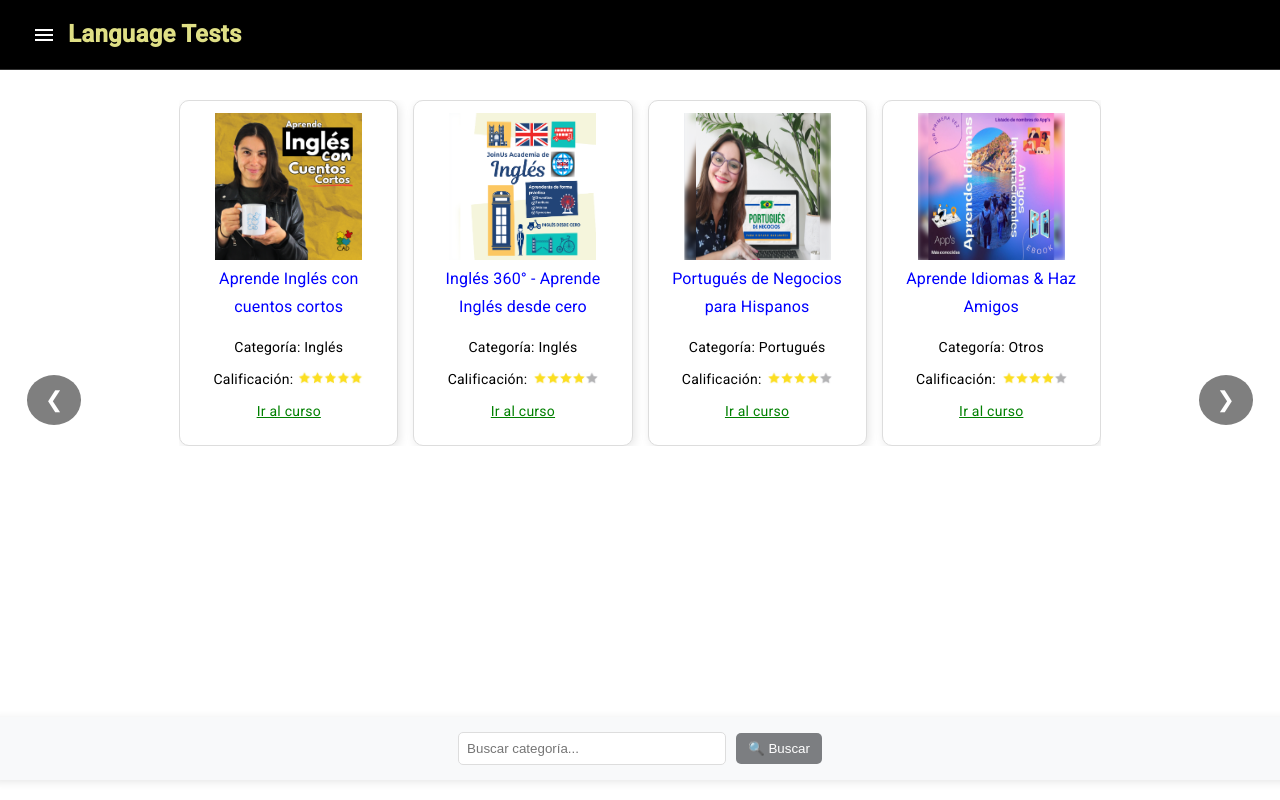
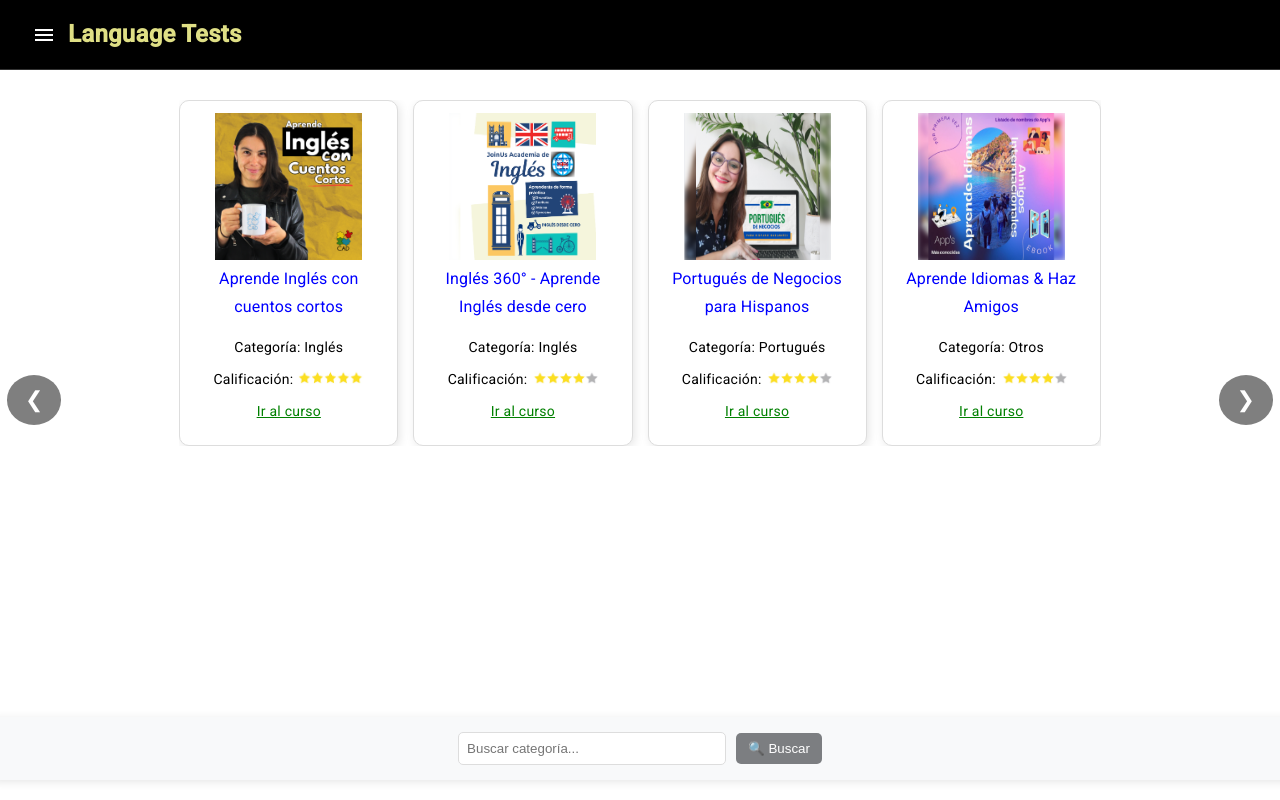
Before and after one commit to sebasxx85/englishProyect, an Angular app: page /cursos in a window 1280 px wide. Shown: the top 800 px of the page. Built offline with nearby package versions, Linux system fonts and the light colour scheme.

Commit message:
botones fixed

```diff
--- a/src/app/components/cursos/cursos.component.scss
+++ b/src/app/components/cursos/cursos.component.scss
@@ -132,11 +132,11 @@
 }
 
 .carousel-btn.left {
-  left: 27px;
+  left: 7px;
 }
 
 .carousel-btn.right {
-  right: 27px;
+  right: 7px;
 }
 
 .carousel-btn:hover {
--- a/src/app/components/cursos/cursos.component.ts
+++ b/src/app/components/cursos/cursos.component.ts
@@ -48,18 +48,19 @@ export class CursosComponent {
 
   siguiente() {
     const totalCursos = this.cursosFiltrados.length;
-    const cantidadAvance = 2; // Avanza de 2 en 2
-    const cantidadMostrada = 4; // Siempre mostrar 4 cursos
+    const cursosEnPantalla = window.innerWidth < 600 ? 2 : 4; // 2 en móviles, 4 en pantallas grandes
+    const cantidadAvance = cursosEnPantalla === 2 ? 1 : 2; // Avanza 1 en móviles, 2 en pantallas grandes
 
-    if (this.inicio + cantidadMostrada + cantidadAvance <= totalCursos) {
+    if (this.inicio + cursosEnPantalla + cantidadAvance <= totalCursos) {
       this.inicio += cantidadAvance;
     } else {
-      this.inicio = totalCursos - cantidadMostrada; // No permite mostrar menos de 4 cursos
+      this.inicio = totalCursos - cursosEnPantalla; // Asegura que siempre se vean los últimos cursos
     }
   }
 
   anterior() {
-    const cantidadAvance = 2; // Retrocede de 2 en 2
+    const cursosEnPantalla = window.innerWidth < 600 ? 2 : 4; // 2 en móviles, 4 en pantallas grandes
+    const cantidadAvance = cursosEnPantalla === 2 ? 1 : 2; // Retrocede 1 en móviles, 2 en pantallas grandes
 
     if (this.inicio - cantidadAvance >= 0) {
       this.inicio -= cantidadAvance;
@@ -69,7 +70,6 @@ export class CursosComponent {
   }
 
 
-
   eliminarCurso(id: number) {
     this.cursosService.eliminarCurso(id);
     this.cursos = this.cursosService.obtenerCursos();
```
